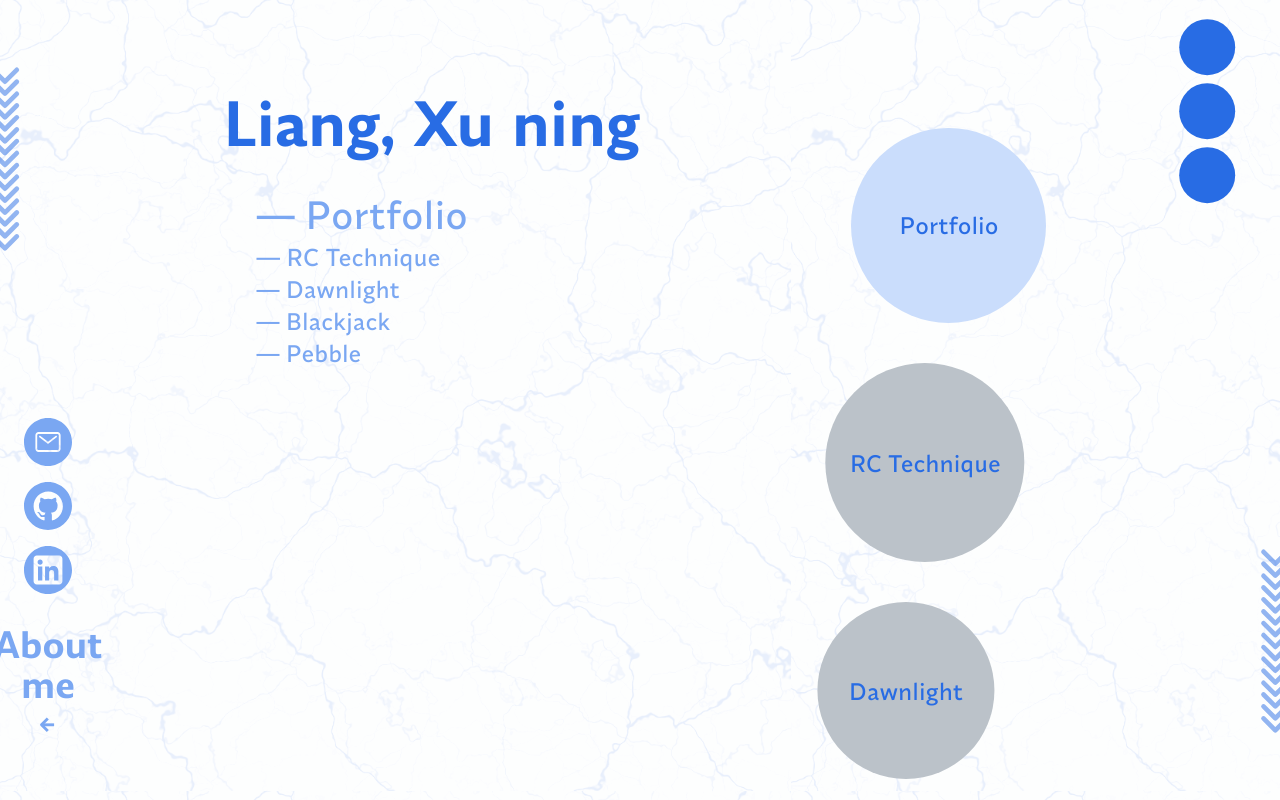
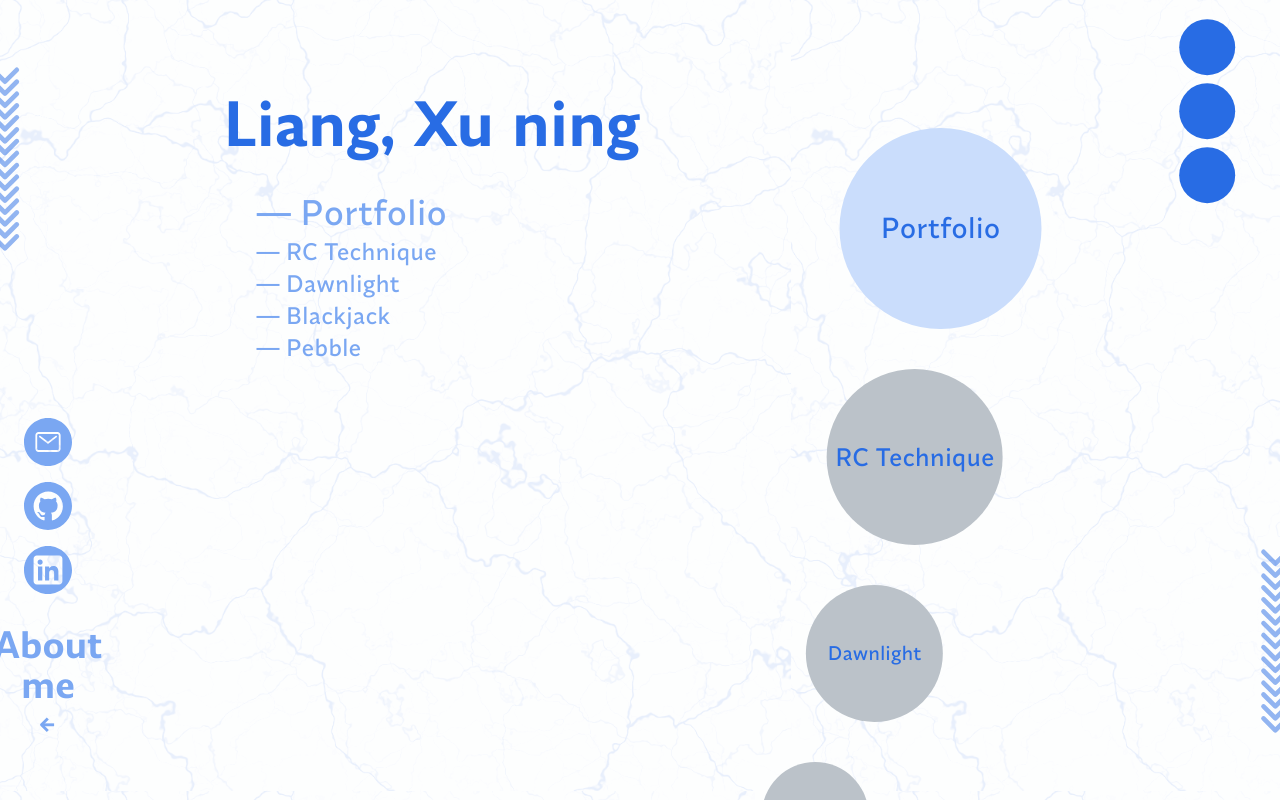
Before and after one commit to Ch3ru09/portfolio, a Next.js app: page / in a window 1280 px wide. Shown: the top 800 px of the page. Built offline with nearby package versions, Linux system fonts and the light colour scheme.

Commit message:
made main animation better

```diff
--- a/src/components/(home)/Card.tsx
+++ b/src/components/(home)/Card.tsx
@@ -3,6 +3,7 @@
 import {
   cubicBezier,
   motion,
+  useMotionValueEvent,
   useScroll,
   useSpring,
   useTransform,
@@ -11,48 +12,57 @@ import Link from "next/link";
 import { Project } from "./Cards";
 import { useRef } from "react";
 
-export default function Card({ x }: { x: Project }) {
+export default function Card({ card }: { card: Project }) {
   const ref = useRef(null);
   const { scrollYProgress } = useScroll({
     target: ref,
     offset: ["start end", "start start"],
   });
+
   const springY = useSpring(scrollYProgress, {
     stiffness: 100,
     damping: 30,
     restDelta: 0.001,
   });
+  useMotionValueEvent(scrollYProgress, "change", (latest) => {
+    console.log("Page scroll: ", latest);
+  });
   const left = useTransform(
     springY,
     [0, 1],
     ["0%", "100%"],
-    { ease: cubicBezier(0.1, 0.7, 0.5, 0.9) },
+    { ease: cubicBezier(0, 0.7, 0.5, 0.9) },
   );
-  const translate = useTransform(
+  const translateX = useTransform(
     springY,
     [0, 1],
-    ["0% 0%", "-100% 0%"],
+    ["0%", "-100%"],
     { ease: cubicBezier(0, 0.7, 0.5, 0.9) },
   );
   const width = useTransform(
     springY,
-    [0.6, 0.85, 1.1],
-    ["20%", "25%", "20%"],
+    [0, 0.85, 1.1],
+    ["5%", "25%", "20%"],
+  );
+  const fontSize = useTransform(
+    springY,
+    [0, 0.85, 1.1],
+    ["0.375rem", "1.875rem", "1.5rem"],
   );
 
   return (
     <motion.li
       ref={ref}
-      style={{ left, translate, width }}
+      style={{ left, translateX, width, fontSize }}
       className="relative font-body aspect-square w-1/5 h-auto text-2xl"
     >
       <Link
-        href={"/project/" + x.link}
-        className={`${x.available ? "bg-primary-20" : "bg-foreground-20"} ${
-          x.available ? "" : "pointer-events-none hover:cursor-not-allowed"
+        href={"/project/" + card.link}
+        className={`${card.available ? "bg-primary-20" : "bg-foreground-20"} ${
+          card.available ? "" : "pointer-events-none hover:cursor-not-allowed"
         } text-primary flex h-full w-full items-center justify-center text-center rounded-full`}
       >
-        <h2>{x.title}</h2>
+        <h2>{card.title}</h2>
       </Link>
     </motion.li>
   );
--- a/src/components/(home)/Cards.tsx
+++ b/src/components/(home)/Cards.tsx
@@ -32,11 +32,11 @@ export default function Cards(
   return (
     <motion.ul
       style={{ y }}
-      className="mt-[10%] fixed flex flex-col gap-10 w-[calc(80vw-12rem)]"
+      className="mt-[10%] fixed flex flex-col gap-10 w-[calc(80vw-12rem)] max-w-[1000px]"
       ref={cardsRef}
     >
       {projects.map((x, i) => {
-        return <Card x={x} key={i} />;
+        return <Card card={x} key={i} />;
       })}
     </motion.ul>
   );
```
